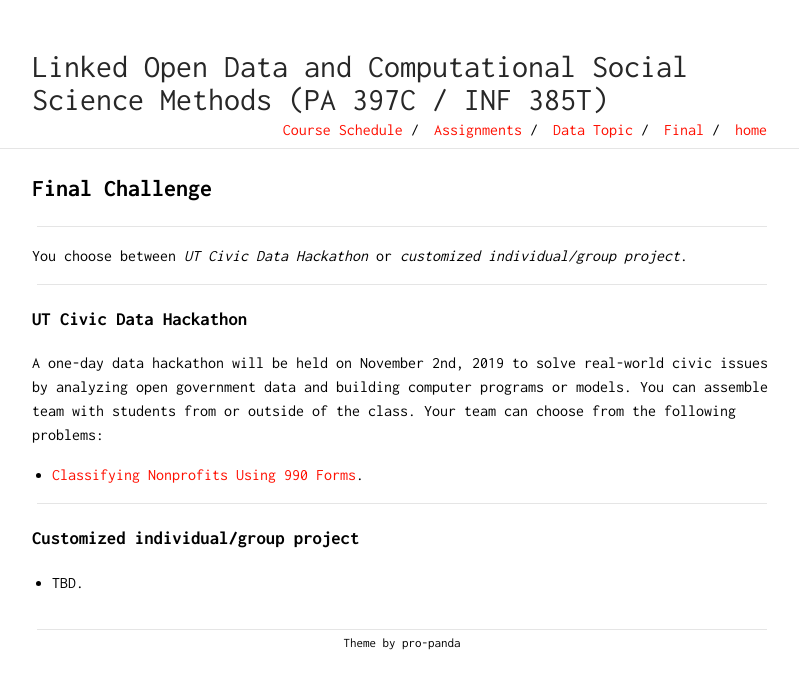
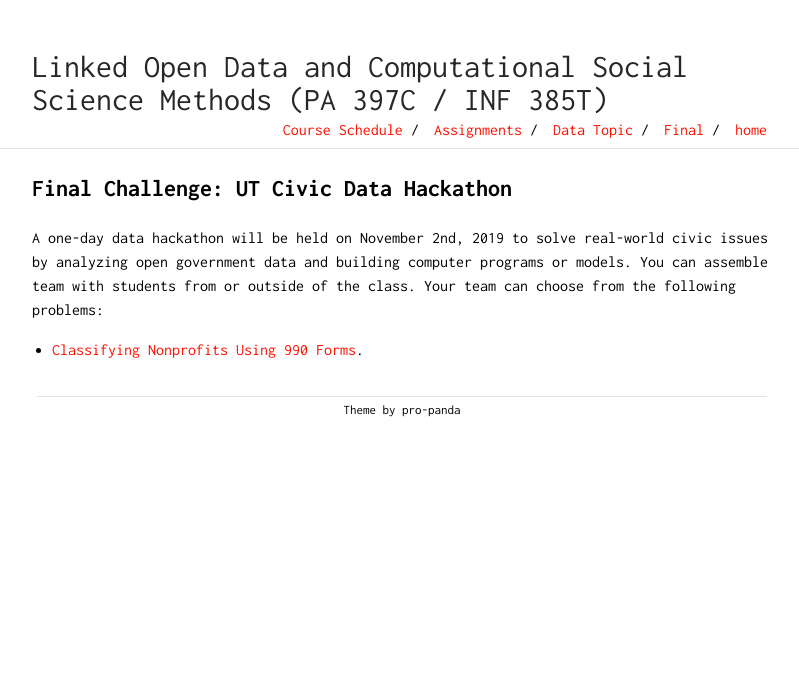
Before and after one commit to Xinjian-Paul-Li/open_data, a Jekyll site: the page built from docs/final.md, in a window 1280 px wide. Shown: the top 689 px of the page, without its empty margins (238-1037 px from the left). Built offline with Jekyll 4.4.1, drawn with Linux system fonts in a browser that asks for light colours; our own code applies the rules of GitHub Pages for plain Markdown files.

Commit message:
update course

```diff
--- a/docs/final.md
+++ b/docs/final.md
@@ -1,15 +1,5 @@
-## Final Challenge
----
-You choose between _UT Civic Data Hackathon_ or _customized individual/group project_.
-
----
-### UT Civic Data Hackathon
+## Final Challenge: UT Civic Data Hackathon
 
 A one-day data hackathon will be held on November 2nd, 2019 to solve real-world civic issues by analyzing open government data and building computer programs or models. You can assemble team with students from or outside of the class. Your team can choose from the following problems:
 
 - [Classifying Nonprofits Using 990 Forms](/assets/problem_description_CDH_990forms.pdf).
-
----
-### Customized individual/group project
-
-- TBD.
```
Also changed, not shown: docs/assignments.md (+7 -4 lines).
